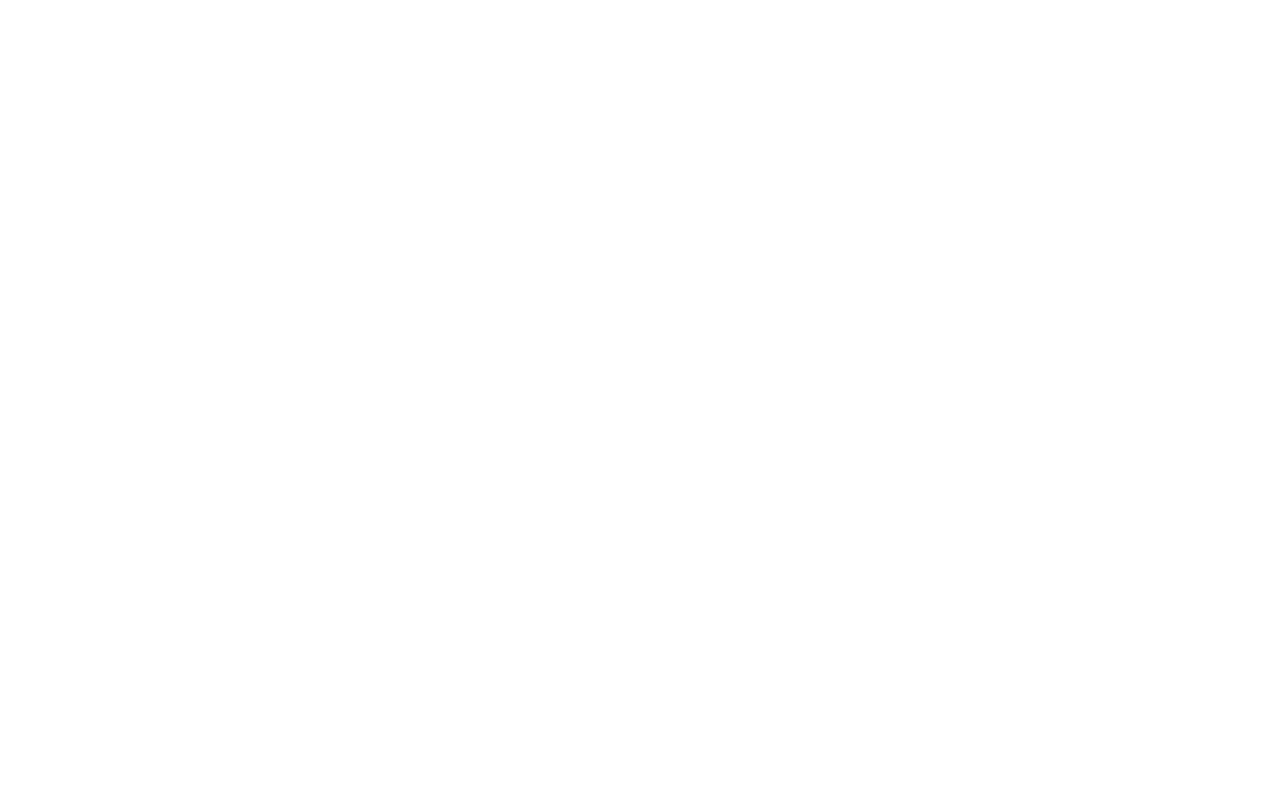
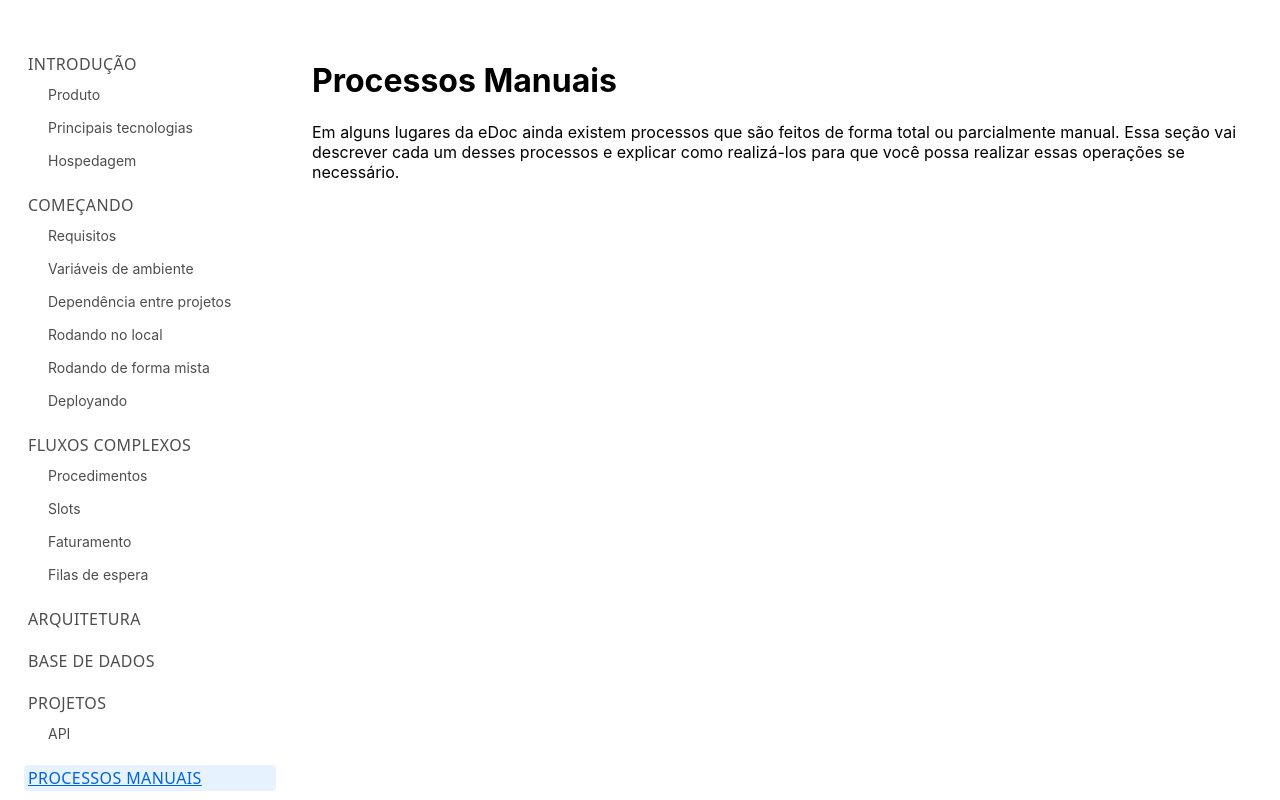
Before and after one commit to plenasaude/edoc-documentation, a React (Vite) app: page /manual-processes in a window 1280 px wide. Before the commit this address had no page. Built offline with nearby package versions, Linux system fonts and the light colour scheme.

Commit message:
New section

```diff
--- a/src/App.tsx
+++ b/src/App.tsx
@@ -33,6 +33,9 @@ import Procedures from "./pages/ComplexFlows/Procedures";
 import Slots from "./pages/ComplexFlows/Slots";
 import Billing from "./pages/ComplexFlows/Billing";
 import Queues from "./pages/ComplexFlows/Queues";
+
+import ManualProcesses from "./pages/ManualProcesses";
+import HardcodedFlows from "./pages/ManualProcesses/HardcodedFlows";
 
 function App() {
   return (
@@ -80,6 +83,11 @@ function App() {
         <Route path="/projects" element={<TOC />}>
           <Route index element={<Projects />} />
           <Route path="api" element={<API />} />
+        </Route>
+
+        <Route path="/manual-processes" element={<TOC />}>
+          <Route index element={<ManualProcesses />} />
+          <Route path="hardcoded-flows" element={<HardcodedFlows />} />
         </Route>
 
         <Route path="/appendix" element={<TOC />}>
@@ -134,6 +142,11 @@ function TOC() {
         <TOCTitle to="/projects">Projetos</TOCTitle>
         <TOCLink to="/projects/api">API</TOCLink>
 
+        <TOCTitle to="/manual-processes">Processos manuais</TOCTitle>
+        <TOCLink to="/manual-processes/hardcoded-flows">
+          Fluxos hardcodados
+        </TOCLink>
+
         <TOCTitle to="/appendix">Apêndices</TOCTitle>
         <TOCLink to="/appendix/tools">Ferramentas</TOCLink>
         <TOCLink to="/appendix/qa-tests">Testes de QA</TOCLink>
--- /dev/null
+++ b/src/pages/ManualProcesses/HardcodedFlows.tsx
@@ -0,0 +1,11 @@
+import { PageContent } from "../../components/PageContent";
+
+export default function HardcodedFlows() {
+  return (
+    <PageContent>
+      <h1>Fluxos hardcodados</h1>
+
+      <p>Alguns fluxos da eDoc usam um controle de fluxo hardcodado...</p>
+    </PageContent>
+  );
+}
--- /dev/null
+++ b/src/pages/ManualProcesses/index.tsx
@@ -0,0 +1,16 @@
+import { PageContent } from "../../components/PageContent";
+
+export default function ManualProcesses() {
+  return (
+    <PageContent>
+      <h1>Processos Manuais</h1>
+
+      <p>
+        Em alguns lugares da eDoc ainda existem processos que são feitos de
+        forma total ou parcialmente manual. Essa seção vai descrever cada um
+        desses processos e explicar como realizá-los para que você possa
+        realizar essas operações se necessário.
+      </p>
+    </PageContent>
+  );
+}
```
